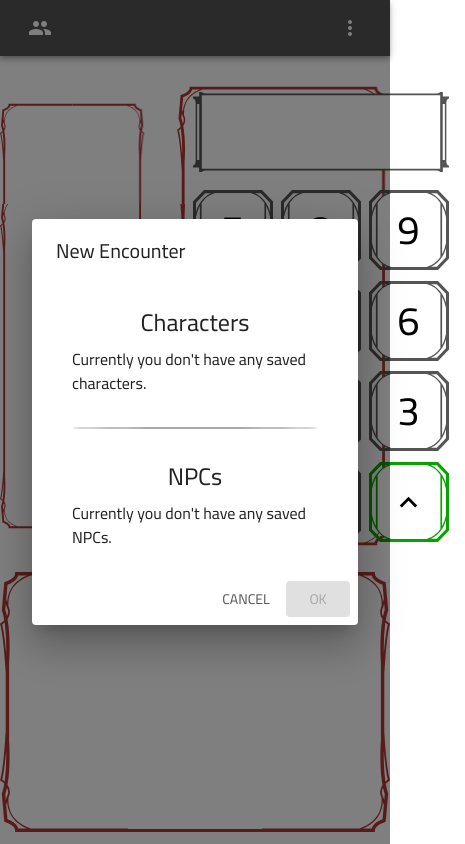
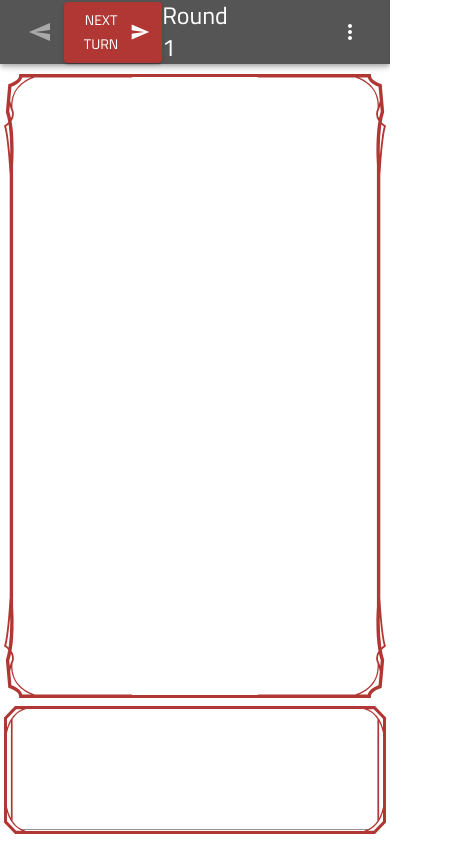
Before and after one commit to AlexFSmirnov/dnd-combat-tracker, a React (Create React App) app: page / in a window 390 px wide. Shown: the whole page, 465 px wide, since content can reach past the window. Built offline with nearby package versions, Linux system fonts and the light colour scheme; a web font is replaced by a local one.

Commit message:
made entity list responsive, added text notes for mobile

```diff
--- a/src/components/EntityList/EntityList.tsx
+++ b/src/components/EntityList/EntityList.tsx
@@ -8,14 +8,16 @@ import { EntityListContainer, EntityListWrapper, EntityListBottomFade, EntityLis
 import { EncounterState } from '../../redux/reducers/encounter';
 
 interface StateProps {
-    characters: Character[];
-    npcs: NPC[];
     encounter: EncounterState | null;
+}
+
+export interface EntityListProps {
+    fullScreen?: boolean;
 }
 
 type EntitiesWithInitiative = Array<{ initiative: number; type: EntityType; entity: Character | NPC, key: number }>;
 
-const EntityList: React.FC<StateProps> = ({ encounter }) => {
+const EntityList: React.FC<EntityListProps & StateProps> = ({ encounter, fullScreen }) => {
     const entitiesByInitiative: EntitiesWithInitiative = useMemo(() => {
         let result: EntitiesWithInitiative = [];
 
@@ -59,8 +61,8 @@ const EntityList: React.FC<StateProps> = ({ encounter }) => {
     }, [encounter]);
 
     return (
-        <EntityListContainer>
-            <EntityListWrapper>
+        <EntityListContainer fullScreen={fullScreen}>
+            <EntityListWrapper fullScreen={fullScreen}>
                 {entitiesByInitiative.map(({ initiative, type, entity, key })=> {
                     let entityListItemProps = { key, type, ...entity };
 
@@ -86,8 +88,6 @@ const EntityList: React.FC<StateProps> = ({ encounter }) => {
 };
 
 const mapStateToProps = (state: State): StateProps => ({
-    characters: state.characters || [],
-    npcs: state.npcs || [],
     encounter: state.encounter || null,
 });
 
--- a/src/components/EntityList/style.ts
+++ b/src/components/EntityList/style.ts
@@ -1,14 +1,23 @@
 import styled, { css } from 'styled-components';
 
-export const EntityListContainer = styled.div`
+interface WithFullScreen {
+    fullScreen?: boolean;
+}
+
+export const EntityListContainer = styled.div<WithFullScreen>`
     position: relative;
-    width: 50%;
-    max-width: 600px;
-    height: 480px;
+    ${props => props.fullScreen ? `
+        width: 98%;
+        height: calc(100vh - 220px);
+    ` : `
+        width: 50%;
+        max-width: 600px;
+        height: 480px;
+    `}
 `;
 
-export const EntityListWrapper = styled.div`
-    height: 448px;
+export const EntityListWrapper = styled.div<WithFullScreen>`
+    height: ${props => props.fullScreen ? 'calc(100vh - 252px)' : '448px'};
     padding: 16px;
 
     display: flex;
--- a/src/components/RootComponent/RootComponent.tsx
+++ b/src/components/RootComponent/RootComponent.tsx
@@ -1,7 +1,7 @@
 import React, { useState, useMemo} from 'react';
 import { connect } from 'react-redux';
-import { IconButton, Dialog, DialogTitle, DialogContent, DialogContentText, DialogActions, Button, Typography, Menu, MenuItem } from '@material-ui/core';
-import { People, Close, MoreVert, Edit, HighlightOff } from '@material-ui/icons';
+import { useTheme, useMediaQuery, IconButton, Dialog, DialogTitle, DialogContent, DialogContentText, DialogActions, Button, Typography, Menu, MenuItem } from '@material-ui/core';
+import { People, Close, Send, MoreVert, Edit, HighlightOff } from '@material-ui/icons';
 import { State } from '../../redux/types';
 import { closeErrorDialog } from '../../redux/actions/ui';
 import { Navbar } from '../Navbar';
@@ -18,6 +18,7 @@ import { NewEncCharactersList } from '../NewEncCharactersList';
 import { NewEncNPCsList } from '../NewEncNPCsList';
 import { resetEncounter } from '../../redux/actions/encounter';
 import { EncounterState } from '../../redux/reducers/encounter';
+import { TextNotes } from '../TextNotes';
 
 export interface StateProps {
     currentBackgroundUrl?: string;
@@ -32,10 +33,13 @@ export interface DispatchProps {
 }
 
 const RootComponent: React.FC<StateProps & DispatchProps> = ({ currentBackgroundUrl, isErrorDialogOpen, errorMessage, encounter, closeErrorDialog, resetEncounter }) => {
+    const theme = useTheme();
+    const small = useMediaQuery(theme.breakpoints.down('sm'));
+
     const [menuAnchorElement, setMenuAnchorElement] = useState<HTMLElement | null>(null);
 
     const [isCharacterDialogOpen, setIsCharacterDialogOpen] = useState(false);
-    const [isNewEncounterDialogOpen, setIsNewEncounterDialogOpen] = useState(true);
+    const [isNewEncounterDialogOpen, setIsNewEncounterDialogOpen] = useState(false);
     const [isCreatingNewEncounter, setIsCreatingNewEncounter] = useState(false);
 
     const canNewEncounterBeCreated = useMemo(() => {
@@ -77,12 +81,17 @@ const RootComponent: React.FC<StateProps & DispatchProps> = ({ currentBackground
     return (
         <RootComponentContainer backgroundImageSrc={currentBackgroundUrl}>
             <Navbar>
-                <Tooltip title="View and edit saved characters">
-                    <IconButton color="inherit" onClick={openCharacterDialog}>
-                        <People />
+                <Tooltip title="Previous turn">
+                    <IconButton color="inherit">
+                        <Send style={{ transform: 'rotateY(180deg)', opacity: '0.5' }} />
                     </IconButton>
                 </Tooltip>
+                <Button variant="contained" color="primary" endIcon={<Send />}>Next turn</Button>
                 <div style={{ flex: '1' }} />
+                <Typography variant="h5">Round 1</Typography>
+                <div style={{ flex: '1' }} />
+                {/* Trick to have the Round number aligned in the center correctly */}
+                <Button variant="contained" color="primary" endIcon={<Send />} style={{ opacity: '0', pointerEvents: 'none' }}>Next turn</Button>
                 <IconButton color="inherit" onClick={openMenu}>
                     <MoreVert />
                 </IconButton>
@@ -99,7 +108,18 @@ const RootComponent: React.FC<StateProps & DispatchProps> = ({ currentBackground
                 </MenuItem>
             </Menu>
             <RootComponentWrapper>
-                <ContentContainer>
+                <ContentContainer small={small}>
+                    {small
+                        ? (
+                            <React.Fragment>
+                                <EntityList fullScreen />
+                                <NotesContainer>
+                                    <TextNotes />
+                                </NotesContainer>
+                            </React.Fragment>
+                        )
+                        : (
+                            <React.Fragment>
                                 <ListAndNumpadContainer>
                                     <EntityList />
                                     <Numpad />
@@ -107,6 +127,9 @@ const RootComponent: React.FC<StateProps & DispatchProps> = ({ currentBackground
                                 <NotesContainer>
                                     <Notes />
                                 </NotesContainer>
+                            </React.Fragment>
+                        )
+                    }
                 </ContentContainer>
             </RootComponentWrapper>
             <Dialog fullScreen open={isCharacterDialogOpen} onClose={closeCharacterDialog}>
--- a/src/components/RootComponent/style.ts
+++ b/src/components/RootComponent/style.ts
@@ -24,13 +24,14 @@ export const RootComponentWrapper = styled.div`
     justify-content: center;
 `;
 
-export const ContentContainer = styled.div`
+export const ContentContainer = styled.div<{ small?: boolean }>`
     width: 100%;
     height: 100%;
     max-width: 1200px;
     display: flex;
     flex-direction: column;
     justify-content: center;
+    ${props => props.small && 'align-items: center;'}
 `;
 
 export const ListAndNumpadContainer = styled.div`
--- /dev/null
+++ b/src/components/TextNotes/TextNotes.tsx
@@ -0,0 +1,17 @@
+import React from 'react';
+import { TextField } from '@material-ui/core';
+import { SquareFrame } from '../Frame';
+import { TextNotesContainer, TextNotesTextFieldWrapper } from './style';
+
+const TextNotes = () => {
+    return (
+        <TextNotesContainer>
+            <TextNotesTextFieldWrapper>
+                <TextField multiline rows="5" style={{ width: '100%' }} />
+            </TextNotesTextFieldWrapper>
+            <SquareFrame />
+        </TextNotesContainer>
+    );
+};
+
+export default TextNotes;
--- /dev/null
+++ b/src/components/TextNotes/index.ts
@@ -0,0 +1,2 @@
+export { default as TextNotes } from './TextNotes';
+export * from './TextNotes';
--- /dev/null
+++ b/src/components/TextNotes/style.ts
@@ -0,0 +1,17 @@
+import styled from 'styled-components';
+
+export const TextNotesContainer = styled.div`
+    position: relative;
+    width: 98vw;
+    height: 128px;
+    margin-top: 8px;
+`;
+
+export const TextNotesTextFieldWrapper = styled.div`
+    position: absolute;
+    top: 0;
+    left: 0;
+    width: calc(100% - 32px);
+    height: calc(100% - 32px);
+    margin: 16px;
+`;
```
Lines whose indentation alone changed are shown as unchanged.
